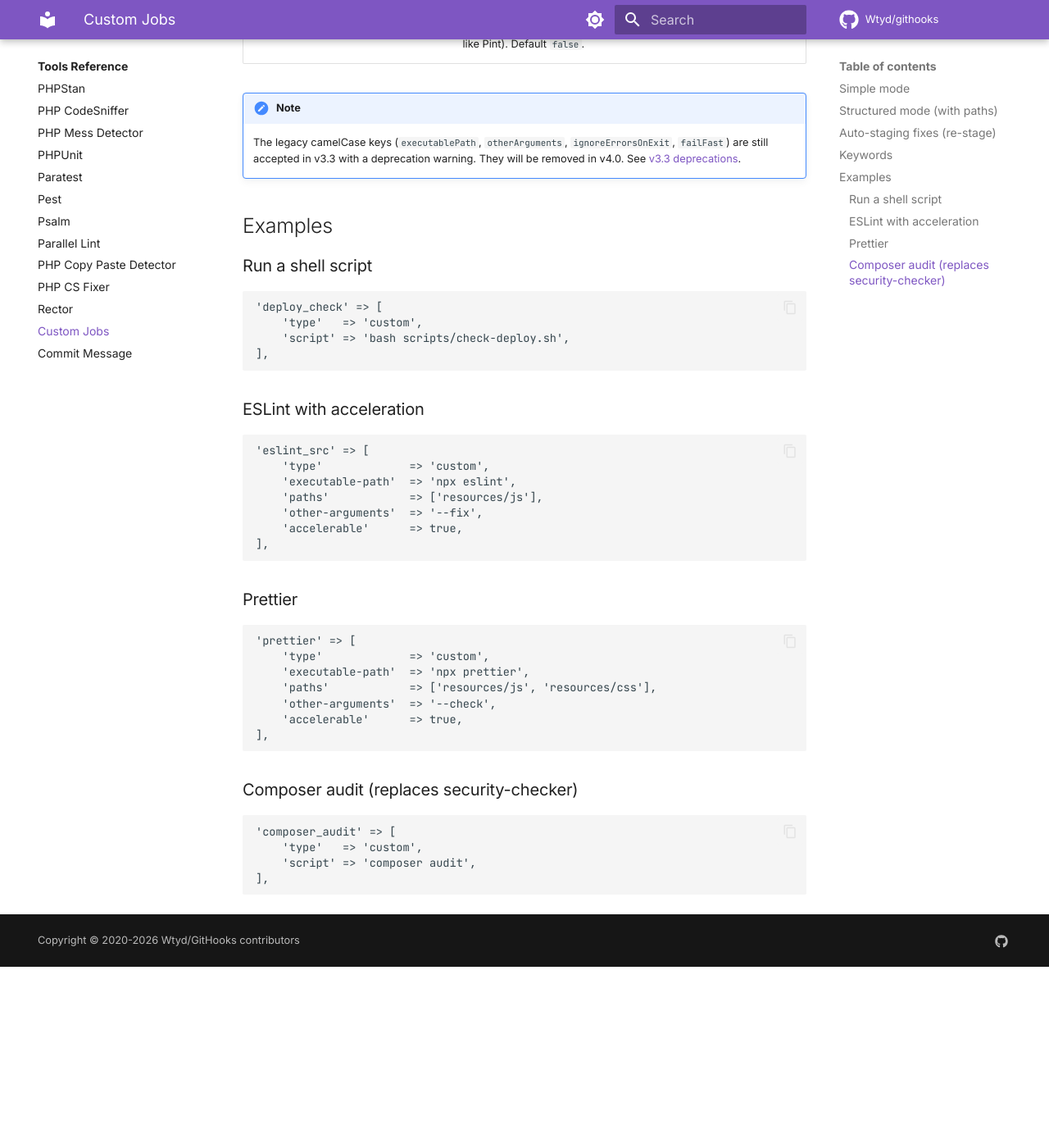
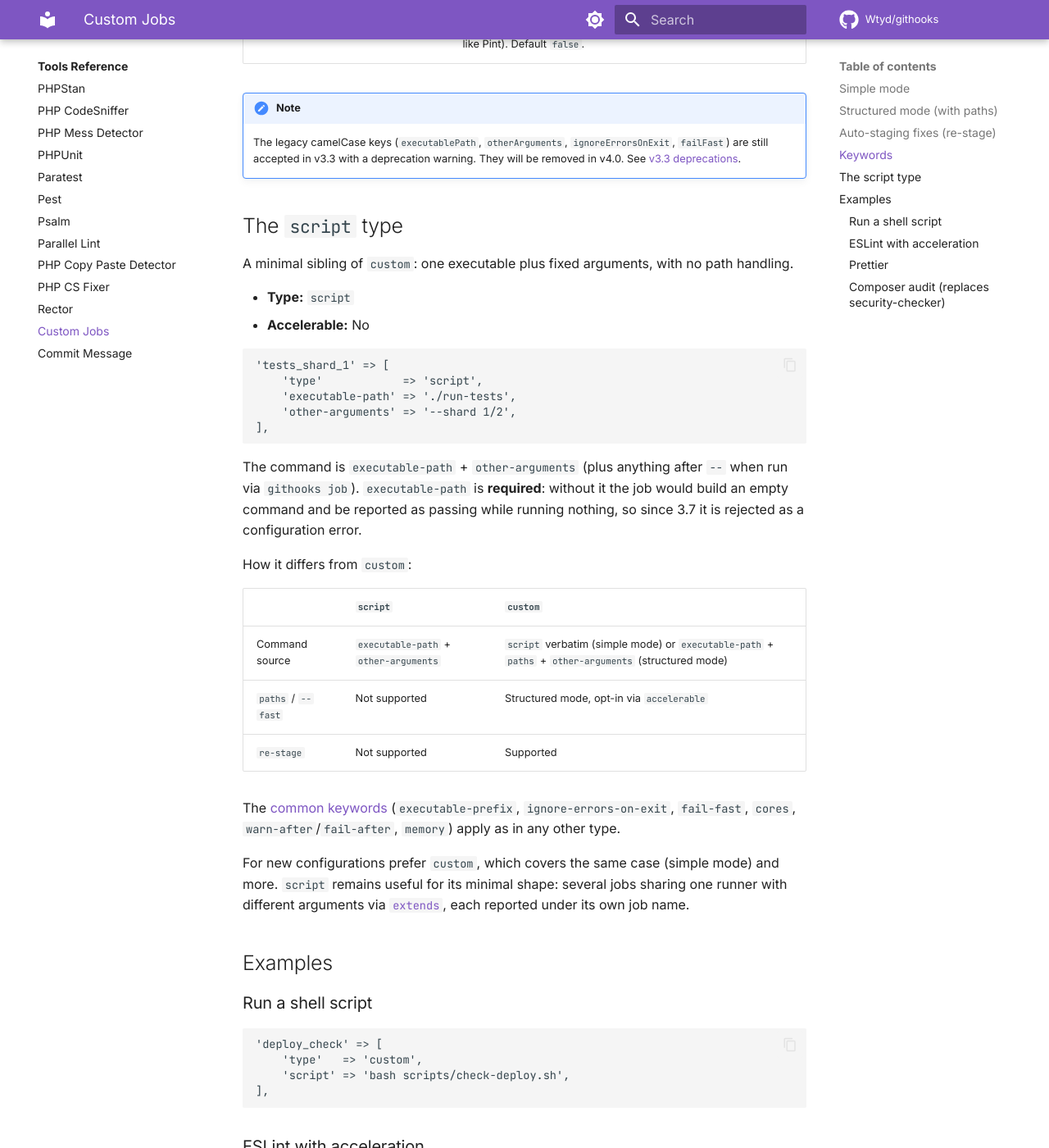
Before and after one commit to Wtyd/githooks, an MkDocs documentation site: the page built from docs/tools/custom.md, in a window 1280 px wide and 1400 px high, scrolled down 2563 px. Shown: the whole window at 82% size. Built offline with MkDocs 1.6.1 and Material for MkDocs 9.7.7, drawn with Linux system fonts in a browser that asks for light colours; comment, search, counter and statistics services are not loaded; before the commit the page ends 3742 px from its top, so only the background shows below that.

Commit message:
docs(script): document the script job type
The `script` type's only presence in the docs was an index row labelled
"Custom Jobs" pointing at a page that never mentions it — every "script"
there is the `custom` type's key. That gap matters more since 3.7 turned
a missing `executable-path` into a hard parse error whose message names
a key no page explained.

New section in custom.md: what the type is (executable plus fixed
arguments, no path handling), why `executable-path` is required, how it
differs from `custom` (command source, paths/--fast, re-stage), the
common keywords, and when its minimal shape is still the better fit
(shared runner with per-job arguments via extends). The index row and
both changelogs now link to it.

Co-Authored-By: Claude Opus 5 <noreply@anthropic.com>

````diff
--- a/docs/changelog.md
+++ b/docs/changelog.md
@@ -29,7 +29,7 @@ $ githooks system:info --format=json
 ### Fixed
 
 - **`conf:migrate` dropped the v2 `script` tool and produced an unusable file.** A named script is listed in `Tools` by its alias (`my-script`) while its configuration lives under the `script` key. The migrator looked the alias up as if it were a tool name, found nothing, and wrote `type: 'my-script'` — not a supported type — silently discarding the command it was supposed to convert. Every later command then rejected the migrated file, while `conf:migrate` itself had reported success. Both halves are fixed: the alias resolves to its `script` section, and the command now validates what it wrote, reporting the errors and exiting **1** instead of claiming a migration that does not work.
-- **`type: script` jobs were never validated.** The type reached no key validator, so a job with neither `executable-path` nor arguments built an **empty command**, passed `conf:check` as `ok` and was counted as a passing job while running nothing — and keys it does not understand (`script`, `re-stage`) were accepted in silence. A `script` job now requires `executable-path`, and its unknown and CLI-only keys are reported like every other type's. A job declared as something other than an array is no longer discarded without an error either.
+- **`type: script` jobs were never validated.** The type reached no key validator, so a job with neither `executable-path` nor arguments built an **empty command**, passed `conf:check` as `ok` and was counted as a passing job while running nothing — and keys it does not understand (`script`, `re-stage`) were accepted in silence. A `script` job now requires `executable-path`, and its unknown and CLI-only keys are reported like every other type's. A job declared as something other than an array is no longer discarded without an error either. See [The `script` type](tools/custom.md#the-script-type).
 - **`conf:check` hid four declared options.** The text table listed a fixed set of rows, so `main-branch`, `fast-branch-fallback`, `time-budget.*` and `history-size` never appeared even when configured — a `time-budget` able to fail the flow was invisible in the command whose purpose is to show your effective configuration.
 - **An unknown `--format` on `flow`/`flows` warned on stdout.** The advisory is not payload and now goes to stderr, matching the diagnostic commands. The fallback to text and the exit code are unchanged.
 
--- a/docs/tools/custom.md
+++ b/docs/tools/custom.md
@@ -85,6 +85,35 @@ Set `re-stage: true` so a successful run (exit code **0**) is treated as a fix a
 !!! note
     The legacy camelCase keys (`executablePath`, `otherArguments`, `ignoreErrorsOnExit`, `failFast`) are still accepted in v3.3 with a deprecation warning. They will be removed in v4.0. See [v3.3 deprecations](../migration/v33-deprecations.md).
 
+## The `script` type
+
+A minimal sibling of `custom`: one executable plus fixed arguments, with no path handling.
+
+- **Type:** `script`
+- **Accelerable:** No
+
+```php
+'tests_shard_1' => [
+    'type'            => 'script',
+    'executable-path' => './run-tests',
+    'other-arguments' => '--shard 1/2',
+],
+```
+
+The command is `executable-path` + `other-arguments` (plus anything after `--` when run via `githooks job`). `executable-path` is **required**: without it the job would build an empty command and be reported as passing while running nothing, so since 3.7 it is rejected as a configuration error.
+
+How it differs from `custom`:
+
+| | `script` | `custom` |
+|---|---|---|
+| Command source | `executable-path` + `other-arguments` | `script` verbatim (simple mode) or `executable-path` + `paths` + `other-arguments` (structured mode) |
+| `paths` / `--fast` | Not supported | Structured mode, opt-in via `accelerable` |
+| `re-stage` | Not supported | Supported |
+
+The [common keywords](../configuration/jobs.md#common-keywords) (`executable-prefix`, `ignore-errors-on-exit`, `fail-fast`, `cores`, `warn-after`/`fail-after`, `memory`) apply as in any other type.
+
+For new configurations prefer `custom`, which covers the same case (simple mode) and more. `script` remains useful for its minimal shape: several jobs sharing one runner with different arguments via [`extends`](../configuration/jobs.md), each reported under its own job name.
+
 ## Examples
 
 ### Run a shell script
--- a/docs/tools/index.md
+++ b/docs/tools/index.md
@@ -19,7 +19,7 @@ GitHooks provides native support for the most common PHP QA tools, a `custom` ty
 | [PHP CS Fixer](phpcsfixer.md) | `php-cs-fixer` | Yes | No |
 | [Rector](rector.md) | `rector` | Yes | No |
 | [Custom Jobs](custom.md) | `custom` | Opt-in | No |
-| [Custom Jobs](custom.md) | `script` | No | No |
+| [Script](custom.md#the-script-type) | `script` | No | No |
 | [Commit Message](commit-msg.md) | `commit-msg` | No | Inline (no process) |
 
 ## Accelerable
````
